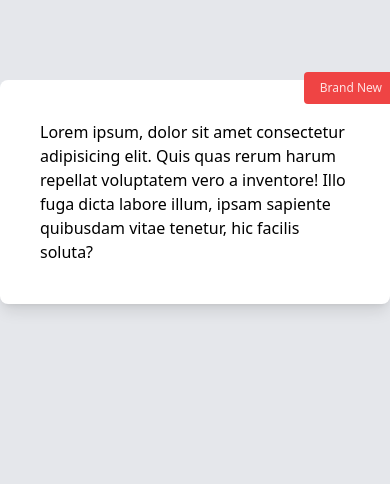
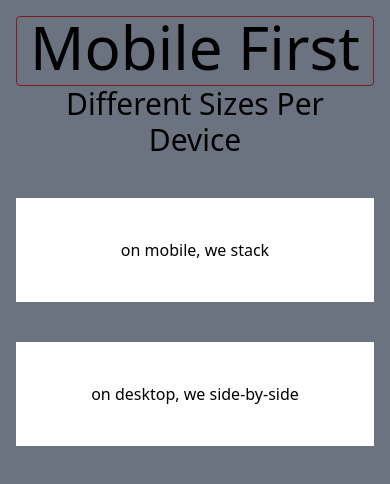
Before and after one commit to jcdacula7/learntailwindcss, a website: page public/index.html in a window 390 px wide. Drawn offline with Linux system fonts and the light colour scheme.

Commit message:
code responsive class

```diff
--- a/public/index.html
+++ b/public/index.html
@@ -7,31 +7,31 @@
     <link rel="stylesheet" href="./output.css" />
     <style>
       * {
-        /* box-sizing: border-box; */
-        /* border: solid salmon 1px; */
+        /* margin: 0;
+        padding: 0;
+        box-sizing: border-box;
+        border: solid salmon 1px; */
       }
     </style>
   </head>
   <body>
-    <div class="py-20 min-h-screen bg-gray-200">
-      <!-- container -->
-      <div class="container mx-auto">
-        <div class="relative bg-white p-10 rounded-lg shadow-lg">
-          <!-- absolutely positioned label -->
-          <div
-            class="absolute top-0 right-0 bg-red-500 text-red-100 py-2 px-4 text-xs rounded transform translate-x-2 -translate-y-2"
-          >
-            Brand New
-          </div>
+    <div class="p-4 lg:p-20 bg-gray-500 min-h-screen text-center">
+      <h1
+        class="text-6xl text-black sm:text-red-300 md:text-yellow-200 lg:text-green-400 xl:text-white border border-red-900 rounded pb-2"
+      >
+        Mobile First
+      </h1>
 
-          <!-- content -->
-          <p>
-            Lorem ipsum, dolor sit amet consectetur adipisicing elit. Quis quas
-            rerum harum repellat voluptatem vero a inventore! Illo fuga dicta
-            labore illum, ipsam sapiente quibusdam vitae tenetur, hic facilis
-            soluta?
-          </p>
-        </div>
+      <h2
+        class="text-3xl sm:text-4xl sm:text-red-300 md:text-5xl md:text-yellow-200 lg:text-6xl lg:text-green-400"
+      >
+        Different Sizes Per Device
+      </h2>
+
+      <!-- stacking vs side-by-side -->
+      <div class="md:flex md:space-x-8 space-y-10 md:space-y-0 mt-10">
+        <div class="md:w-1/2 p-10 bg-white">on mobile, we stack</div>
+        <div class="md:w-1/2 p-10 bg-white">on desktop, we side-by-side</div>
       </div>
     </div>
   </body>
```
Also changed, not shown: README.md, public/output.css.
